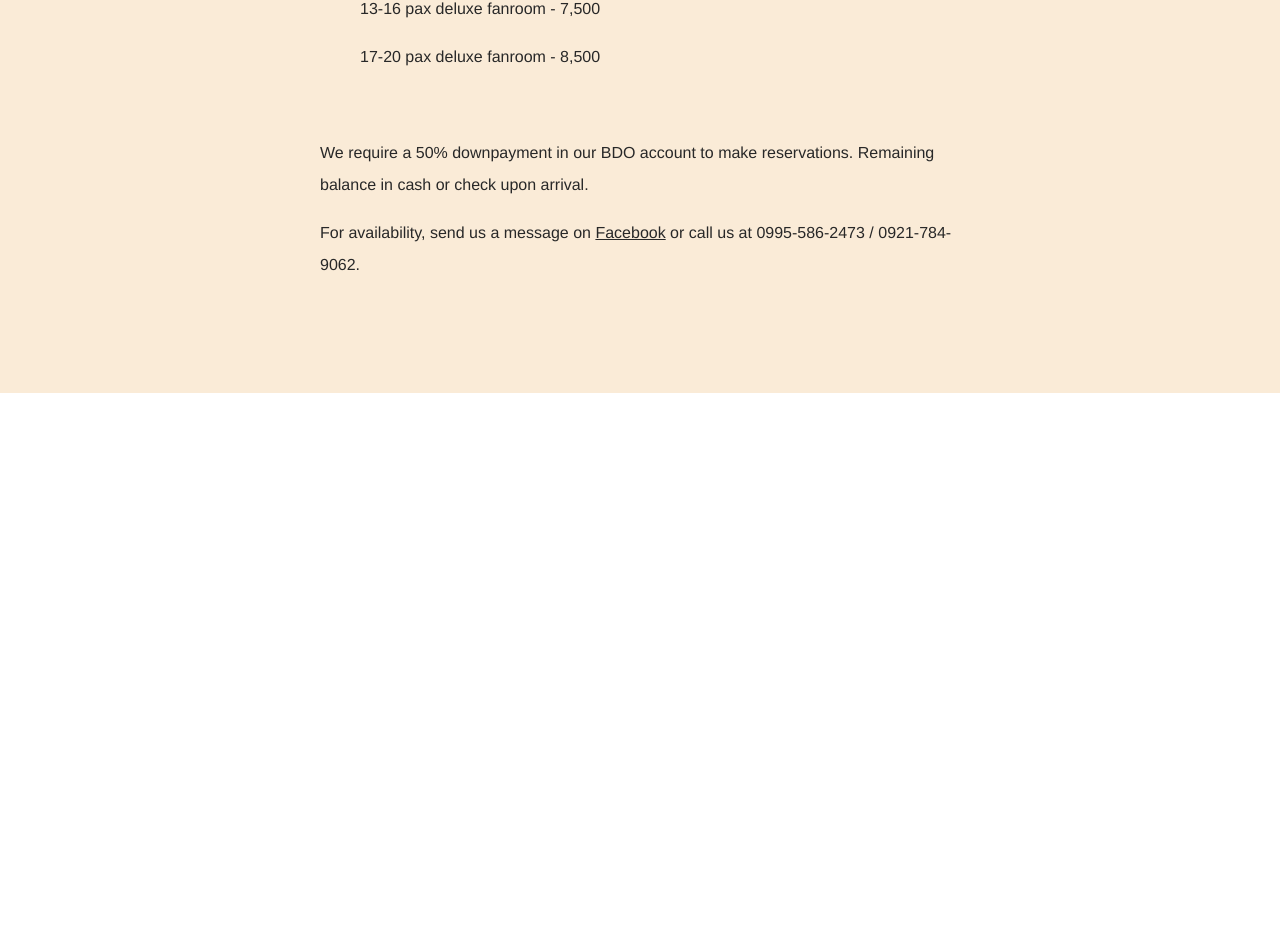
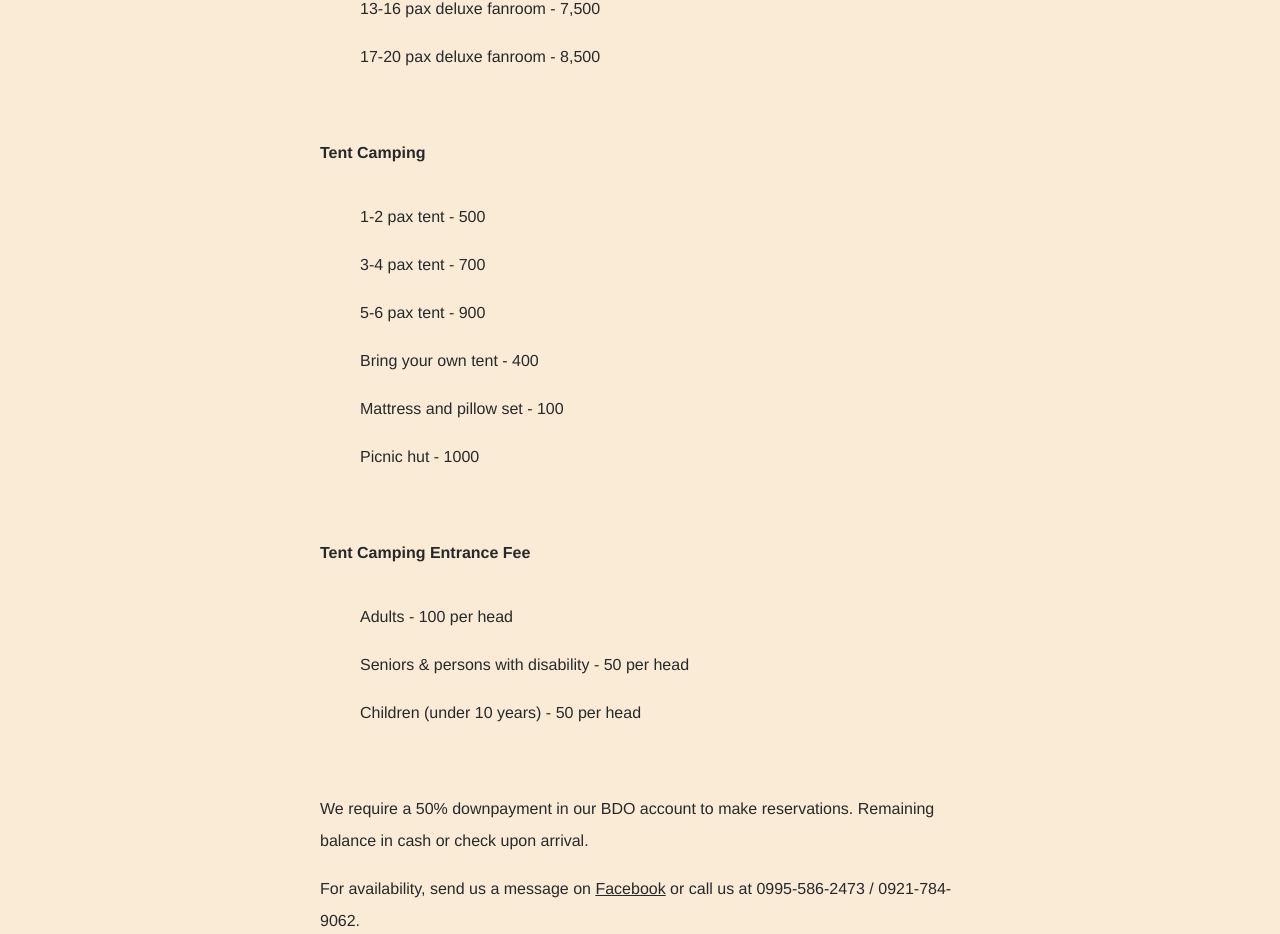
Before and after one commit to giantcarlos/villa-noe, a React (Vite) app: page /#/rooms in a window 1280 px wide. Shown: the part 2276-3210 px from the top of the page. Before the commit the page ends 2669 px from the top, so only its background shows below. Built offline with nearby package versions, Linux system fonts and the light colour scheme.

Commit message:
add tent camping prices

```diff
--- a/src/Components/RoomsDetails.jsx
+++ b/src/Components/RoomsDetails.jsx
@@ -66,6 +66,21 @@ function RoomsDetails() {
                     <ul>13-16 pax deluxe fanroom - 7,500</ul>
                     <ul>17-20 pax deluxe fanroom - 8,500</ul>
                 </motion.div>
+                <motion.div variants={item2} className="details-title">Tent Camping</motion.div>
+                <motion.div variants={item2}>
+                      <ul>1-2 pax tent - 500</ul>
+                      <ul>3-4 pax tent - 700</ul>
+                      <ul>5-6 pax tent - 900</ul>
+                      <ul>Bring your own tent - 400</ul>
+                      <ul>Mattress and pillow set - 100</ul>
+                      <ul>Picnic hut - 1000</ul>
+                </motion.div>
+                <motion.div variants={item2} className="details-title">Tent Camping Entrance Fee</motion.div>
+                <motion.div variants={item2}>
+                      <ul>Adults - 100 per head</ul>
+                      <ul>Seniors & persons with disability - 50 per head</ul>
+                      <ul>Children (under 10 years) - 50 per head</ul>
+                </motion.div>
                 <motion.p className="details-contact" variants={item2}>
                 <p>We require a 50% downpayment in our BDO account to make reservations. Remaining balance in cash or check upon arrival.</p>
                 For availability, send us a message on&nbsp;
```
